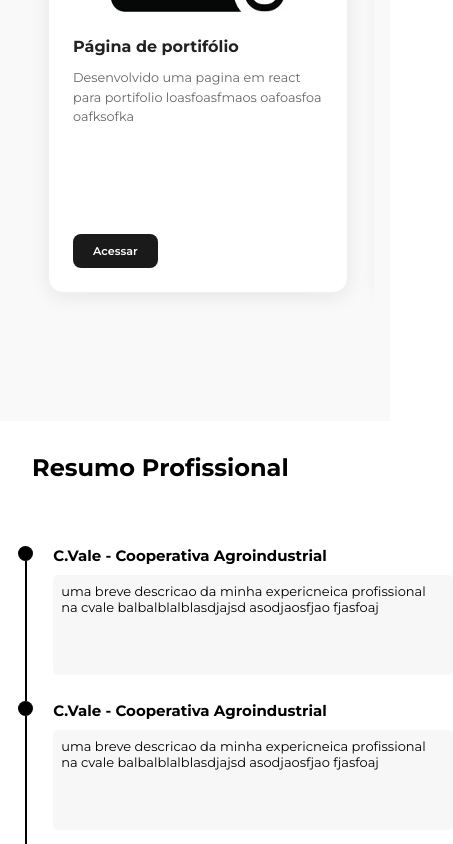
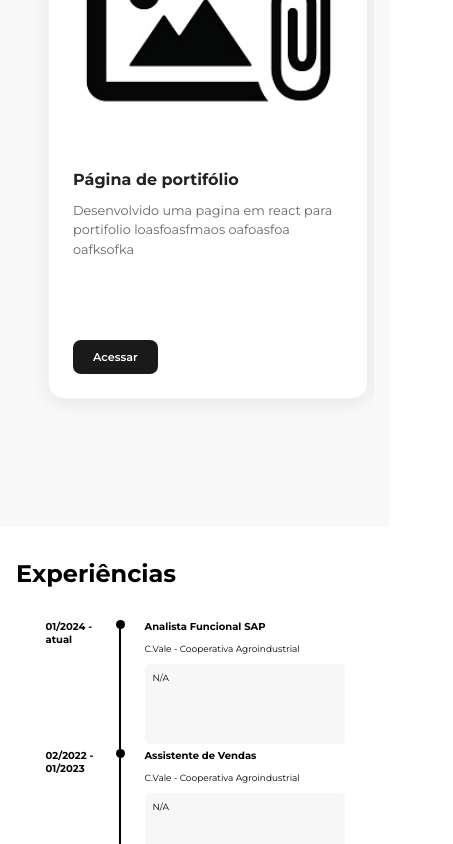
Before and after one commit to MatheusMorilha/MatheusPortifolio, a React (Vite) app: page / in a window 390 px wide. Shown: the part 1156-2000 px from the top of the page, 453 px wide, since content can reach past the window. Built offline with nearby package versions, Linux system fonts and the light colour scheme.

Commit message:
adjusts in scheduler

```diff
--- a/src/App.css
+++ b/src/App.css
@@ -6,13 +6,13 @@
 }
 
 section {
+    min-height: calc(100vh - 51px);
     padding: 2rem;
     display: flex;
     width: 100%;
 }
 
 .hero-section {
-    min-height: calc(100vh - 51px);
     align-items: center;
     justify-content: center;
     gap: 150px;
@@ -31,7 +31,7 @@ section {
 
 .hero-img img {
     width: 100%;
-    max-width: 380px;
+    max-width: 400px;
     border-radius: 50%;
     transition: all 0.3s ease;
     box-shadow: 0 4px 20px rgba(0, 0, 0, 0.08);
@@ -51,7 +51,6 @@ section {
 
 .project-section {
     height: auto;
-    padding: 4rem;
     background-color: #f9f9f9;
     flex-direction: column;
     align-items: center;
@@ -71,13 +70,14 @@ section {
 
 .card-container {
     width: 100%;
+    height: 100%;
     display: flex;
     flex-wrap: nowrap;
     overflow-x: auto;
     overflow-y: hidden;
     justify-content: flex-start;
     align-items: center;
-    gap: 30px;
+    gap: 10px;
     padding: 2rem;
 }
 
@@ -85,10 +85,19 @@ section {
     height: 8px;
 }
 
+.historic-section {
+    display: flex;
+    flex-direction: column;
+    scroll-margin-top: 51px;
+}
+
 .timeline-container {
     width: 100%;
+    display: flex;
+    flex-direction: column;
     align-items: center;
     justify-content: center;
+    padding: 2rem;
 }
 
 @media (max-width: 1024px) {
@@ -131,4 +140,12 @@ section {
     .project-text p{
         font-size: 13px;
     }
+
+    .historic-section {
+        padding: 2rem 1rem 6rem 1rem;
+    }
+
+    .timeline-container {
+    padding: 2rem;
 }
+}
--- a/src/App.jsx
+++ b/src/App.jsx
@@ -15,7 +15,7 @@ import teste from './img/teste.png'
 export default function App() {
   return (
     <>
-      <Navbar/>
+      <Navbar />
       <main className='container-principal'>
         <section className='hero-section'>
           <div className='hero-text'>
@@ -47,60 +47,66 @@ export default function App() {
             <Card
               image={anexar}
               title='Página de portifólio'
-            description='Desenvolvido uma pagina em react para portifolio loasfoasfmaos oafoasfoa oafksofka'/>
+              description='Desenvolvido uma pagina em react para portifolio loasfoasfmaos oafoasfoa oafksofka' />
 
             <Card
               image={teste}
               title='Projeto'
-            description='Informe uma breve descrição do projeto realizado'/>
+              description='Informe uma breve descrição do projeto realizado' />
 
             <Card
               image={anexar}
               title='Um texto muito grande mesmo'
-            description='descrva bastante sobre o projeto e informe tudo o que for encessario'/>
+              description='descrva bastante sobre o projeto e informe tudo o que for encessario' />
 
             <Card
               image={anexar}
               title='Projeto'
-            description='Descrição do projeto'/>
+              description='Descrição do projeto' />
 
             <Card
               image={fotoMatheus}
               title='Projeto'
-            description='Descrição do projeto'/>
+              description='Descrição do projeto' />
 
             <Card
               image={anexar}
               title='Projeto'
-            description='Descrição do projeto'/>
+              description='Descrição do projeto' />
           </div>
         </section>
-        <section>
-          <div className='experiencie-section'>
-            <h1>Resumo Profissional</h1>
-            <div className='timeline-container'>
-
-            </div>
-          </div>
-        </section>
-        <section>
+        <section id='historic-section' className='historic-section'>
+          <h1>Experiências</h1>
           <div className='timeline-container'>
             <Timeline
-            ano={'07/2023 - 12/2024'}
-            descricao={'uma breve descricao da minha expericneica profissional na cvale balbalblalblasdjajsd asodjaosfjao fjasfoaj '}
-            emprego={'C.Vale - Cooperativa Agroindustrial'}/>
+              ano={'01/2024 - atual'}
+              emprego={'Analista Funcional SAP'}
+              empresa={'C.Vale - Cooperativa Agroindustrial'}
+              descricao={'N/A'}
+            />
             <Timeline
-            ano={'07/2023 - 12/2024'}
-            emprego={'C.Vale - Cooperativa Agroindustrial'}
-            descricao={'uma breve descricao da minha expericneica profissional na cvale balbalblalblasdjajsd asodjaosfjao fjasfoaj '}/>
+              ano={'02/2022 - 01/2023'}
+              emprego={'Assistente de Vendas'}
+              empresa={'C.Vale - Cooperativa Agroindustrial'}
+              descricao={'N/A'}
+            />
             <Timeline
-            ano={'07/2023 - 12/2024'}
-            emprego={'C.Vale - Cooperativa Agroindustrial'}
-            descricao={'uma breve descricao da minha expericneica profissional na cvale balbalblalblasdjajsd asodjaosfjao fjasfoaj '}/>
+              ano={'05/2021 - 01/2022'}
+              emprego={'Aprendiz'}
+              empresa={'C.Vale - Cooperativa Agroindustrial'}
+              descricao={'N/A'}
+            />
+            <Timeline
+              ano={'10/2018 - 01/2021'}
+              emprego={'Aprendiz'}
+              empresa={'C.Vale - Cooperativa Agroindustrial'}
+              descricao={'N/A'}
+            />
           </div>
+
         </section>
       </main>
-      <Footer/>
+      <Footer />
     </>
   )
 }
--- a/src/components/card/Card.css
+++ b/src/components/card/Card.css
@@ -1,6 +1,6 @@
 .card {
-    width: 300px;
-    height: 400px;
+    width: 320px;
+    height: 60vh;
     background-color: #ffffff;
     border-radius: 15px;
     overflow: hidden;
@@ -19,7 +19,7 @@
 
 .card-img {
     width: 100%;
-    height: 40%;
+    height: 50%;
     overflow: hidden;
 }
 
@@ -82,6 +82,6 @@
 
 @media (max-width: 1024px) {
     .card-img {
-        height: 30%;
+        height: 50%;
     }
 }
--- a/src/components/navbar/Navbar.jsx
+++ b/src/components/navbar/Navbar.jsx
@@ -7,6 +7,7 @@ export default function Navbar() {
       <ul className="nav-links">
         <li><a href="#">Início</a></li>
         <li><a href="#project-link">Projetos</a></li>
+        <li><a href="#historic-section">Experiências</a></li>
       </ul>
     </nav>
   )
--- a/src/components/timeline/Timeline.css
+++ b/src/components/timeline/Timeline.css
@@ -1,23 +1,22 @@
 .timeline {
-    width: auto;
     display: flex;
-    justify-content: center;
+    width: max-content;
+    justify-content: start;
     align-items: start;
     gap: 20px;
 }
 
-.timeline h3 {
-    font-size: 15px
+.timeline-year:first-child {
+    font-size: 15px;
+    width: 170px;
+    text-align: left;
+    flex-shrink: 0;
 }
 
 .jobecargo {
     display: flex;
     flex-direction: column;
     gap: 10px;
-}
-
-.jobecargo h3{
-    font-size: 15px;
 }
 
 .jobecargo p {
@@ -50,6 +49,52 @@
 
 .line {
     width: 2px;
-    height: 140px;
+    height: 170px;
     background-color: black;
 }
+
+@media (max-width: 1024px) {
+
+    .timeline h3 {
+        font-size: 10px !important;
+    }
+
+    .timeline-year:first-child {
+        font-size: 15px;
+        width: 50px;
+        text-align: left;
+        flex-shrink: 0;
+}
+
+    .timeline-year h3{
+        font-size: 1px;
+    }
+
+    .jobecargo p {
+        font-size: 9px;
+    }
+
+    .informacoes {
+    display: flex;
+    flex-direction: column;
+    background-color: rgba(212, 212, 212, 0.187);
+    border-radius: 5px;
+    width: 200px;
+    height: 80px;
+    display: flex;
+    padding: 0.5rem;
+}
+
+.dot {
+    width: 9px;
+    height: 9px;
+    background-color: black;
+    border-radius: 100%;
+}
+
+.line {
+    width: 1.5px;
+    height: 120px;
+    background-color: black;
+}
+}
--- a/src/components/timeline/Timeline.jsx
+++ b/src/components/timeline/Timeline.jsx
@@ -1,15 +1,16 @@
 import './Timeline.css'
 
-export default function Timeline({ano, descricao, emprego}) {
+export default function Timeline({ano, descricao, emprego, empresa}) {
     return (
         <div className="timeline">
-            <h3>{ano}</h3>
+            <h3 className='timeline-year'>{ano}</h3>
             <div className="lineDot">
                 <div className='dot'></div>
                 <div className='line'></div>
             </div>
             <div className='jobecargo'>
                 <h3>{emprego}</h3>
+                <p>{empresa}</p>
                 <div className='informacoes'>
                 <p>{descricao}</p>
             </div>
```
Lines whose indentation alone changed are shown as unchanged.
